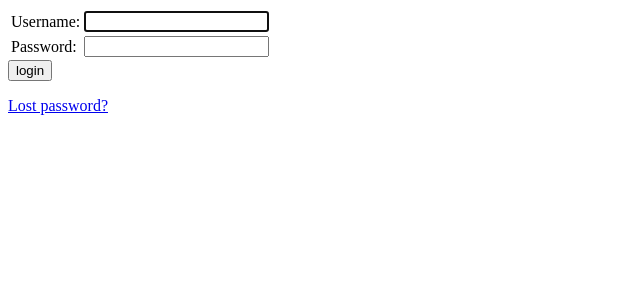
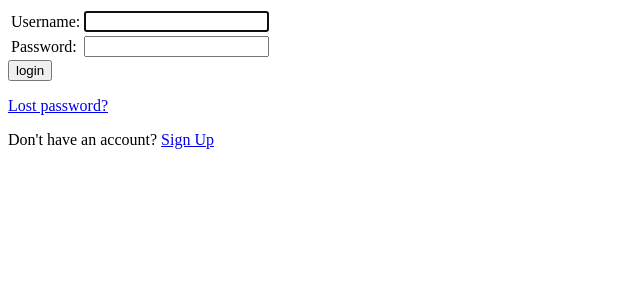
Before and after one commit to naufalweise/social-media-django, a Django app: page /accounts/login/ in a window 1280 px wide. Shown: the top 300 px of the page, without its empty margins (0-640 px from the left). Run offline with Django 5.2, Linux system fonts and the light colour scheme.

Commit message:
Add sign up button in login

```diff
--- a/authentication/templates/registration/login.html
+++ b/authentication/templates/registration/login.html
@@ -35,4 +35,7 @@
 {# Assumes you set up the password_reset view in your URLconf #}
 <p><a href="{% url 'password_reset' %}">Lost password?</a></p>
 
+
+<p>Don't have an account? <a href="{% url 'sign_up' %}">Sign Up</a></p>
+
 {% endblock %}
--- a/authentication/urls.py
+++ b/authentication/urls.py
@@ -3,5 +3,5 @@ from . import views
 
 urlpatterns = [
    path("", include("django.contrib.auth.urls")),
-   path("sign-up", views.view_sign_up),
+   path("sign-up", views.view_sign_up, name='sign_up'),
 ]
```
